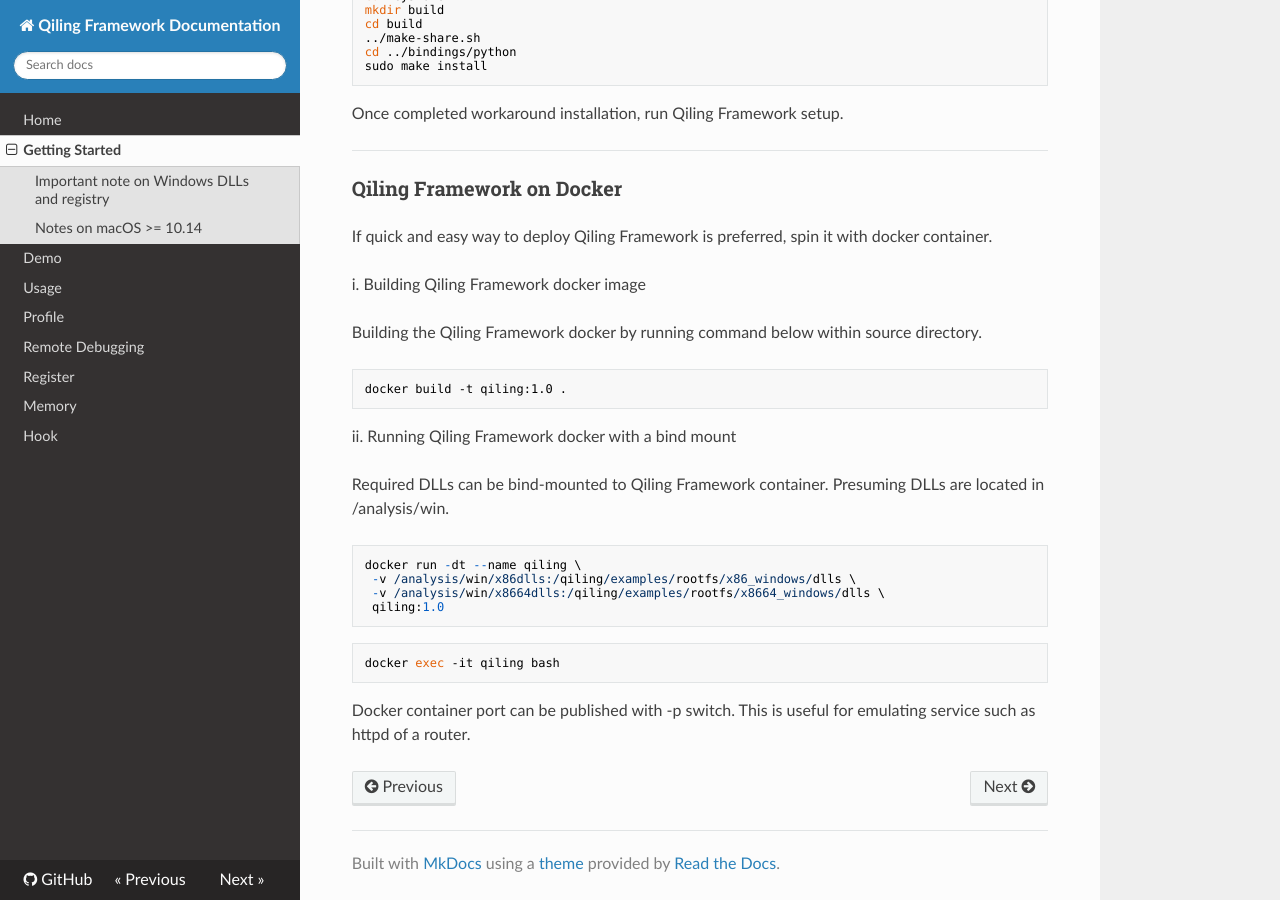
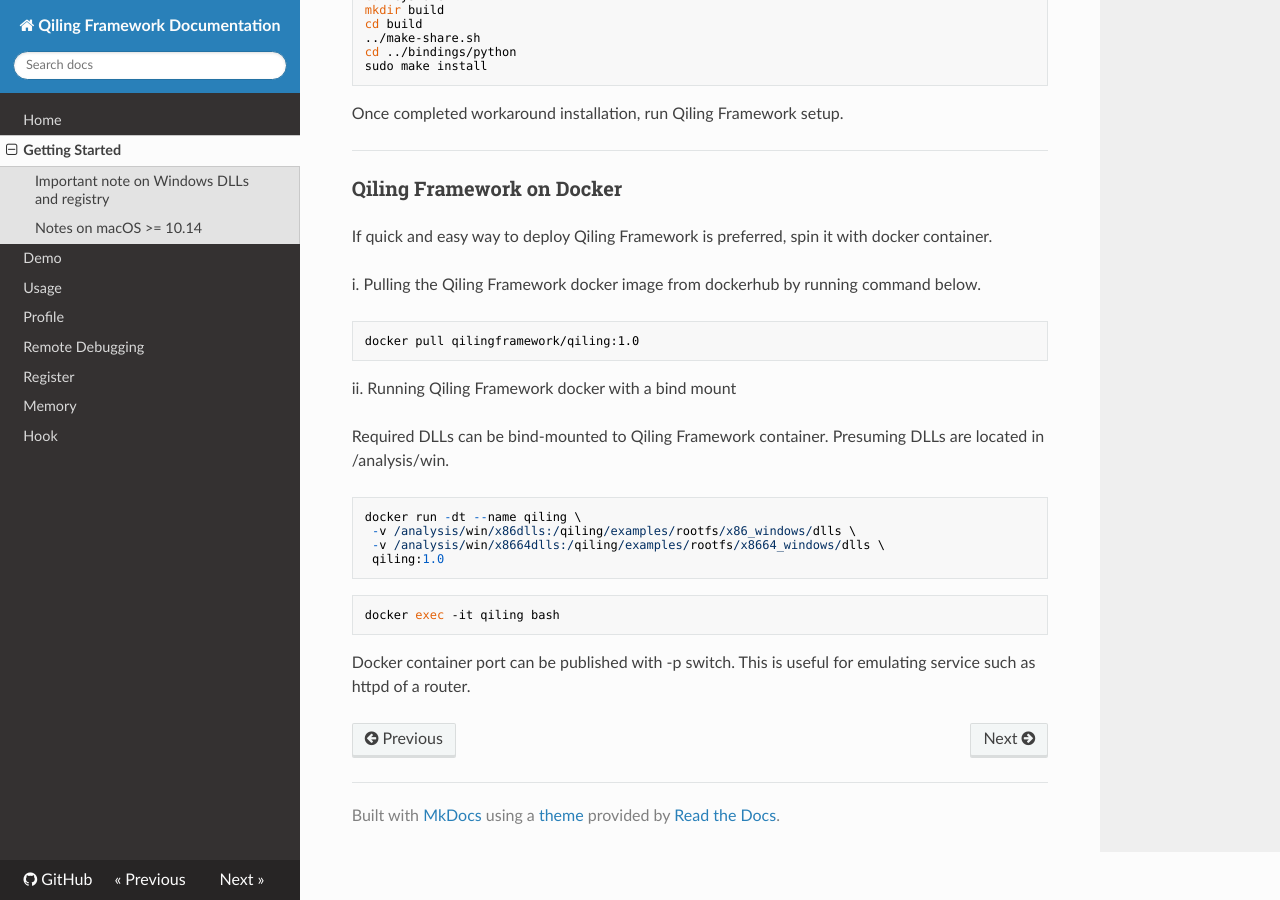
Before and after one commit to qilingframework/rtfd.io, an MkDocs documentation site: the page built from docs/getting_started.md, in a window 1280 px wide and 900 px high, scrolled down 1851 px. Built offline with MkDocs 1.6.1, drawn with Linux system fonts in a browser that asks for light colours; nearby versions of some CDN libraries; old or Windows-style settings are respelled for this version of MkDocs.

Commit message:
Update getting_started.md

````diff
--- a/docs/getting_started.md
+++ b/docs/getting_started.md
@@ -93,12 +93,10 @@ Once completed workaround installation, run Qiling Framework setup.
 
 If quick and easy way to deploy Qiling Framework is preferred, spin it with docker container.
 
-i. Building Qiling Framework docker image
-
-Building the Qiling Framework docker by running command below within source directory.
+i. Pulling the Qiling Framework docker image from dockerhub by running command below.
 
 ```
-docker build -t qiling:1.0 .
+docker pull qilingframework/qiling:1.0
 ```
 
 ii. Running Qiling Framework docker with a bind mount
````
